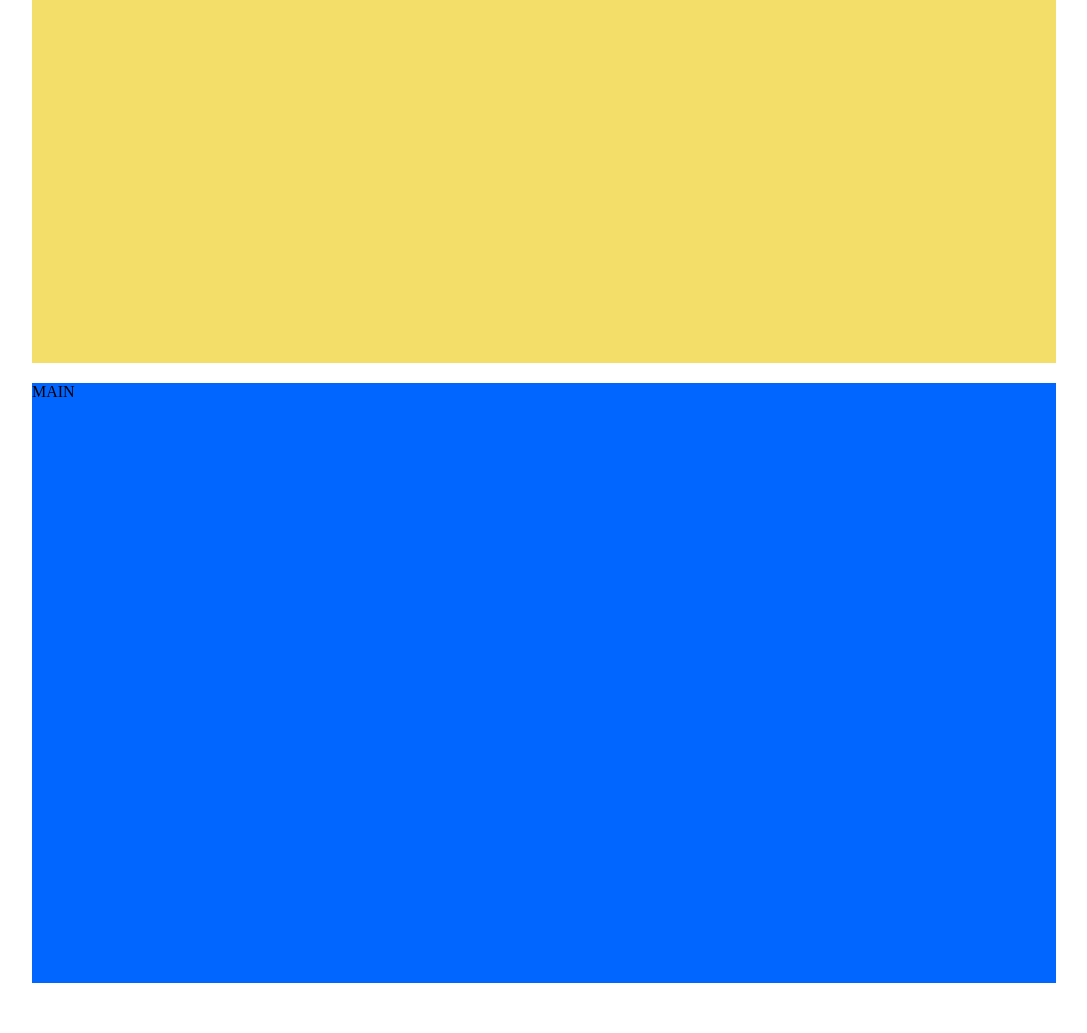
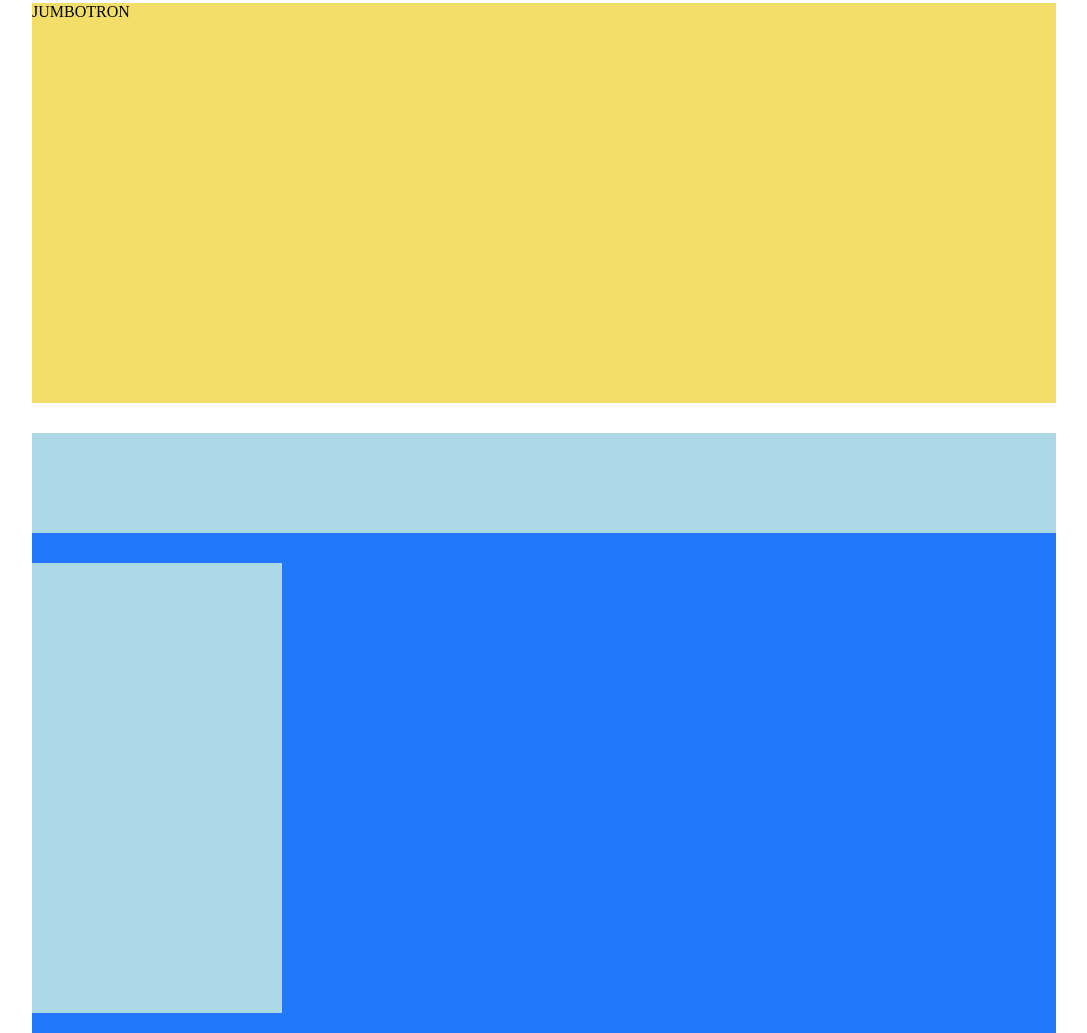
Before and after one commit to AnnaStark0/htmlcss-struttura-wp, a plain HTML site: page index.html in a window 1280 px wide. Shown: the part 177-1210 px from the top of the page, without its empty margins (96-1183 px from the left). Before the commit the page ends 1160 px from the top, so only its background shows below. Drawn offline with Linux system fonts and the light colour scheme.

Commit message:
section1

```diff
--- a/css/style.css
+++ b/css/style.css
@@ -11,7 +11,7 @@
 
 /***HEADER***/
 header {
-height: 100px;
+height: 130px;
 margin-top: 20px;
 background-color: rgb(252, 104, 244);
 }
@@ -20,14 +20,32 @@ background-color: rgb(252, 104, 244);
 /***JUMBOTRON***/
 .jumbotron {
     height: 400px;
-    margin-top: 20px;
-    margin-bottom: 20px;
+    margin-top: 30px;
+    margin-bottom: 30px;
     background-color: rgb(243, 222, 106);
 }
 
-.contenitore {
-    background-color: rgb(0, 102, 255);
+.maincontain {
+    background-color: rgb(34, 120, 250);
 }
+
+
+/***MAIN***/
+
+/***Sezione Principale***/
+.sezione {
+    background-color: lightblue;
+}
+
+/***Prima Sezione***/
+.sect1 {
+    background-color: lightblue;
+    margin-top: 30px;
+    margin-bottom: 30px;
+    width: 250px;
+}
+
+
 
 
 
@@ -37,3 +55,13 @@ background-color: rgb(252, 104, 244);
 .debug-cont {
     height: 600px;
 }
+
+/***Altezza Sezione Principale***/
+.debug-sp {
+    height: 100px;
+}
+
+/***Altezza Prima Sezione***/
+.debug-s1 {
+    height: 450px;
+}
--- a/index.html
+++ b/index.html
@@ -24,8 +24,20 @@
 
     <!--Inizio Main-->
     <main>
-        <div class="contenitore debug-cont" >
-            MAIN
+        <div class="maincontain debug-cont" >
+
+            <!--Sezione Principale-->
+            <section class="sezione debug-sp">
+
+            </section>
+            <!--///Sezione Principale-->
+
+            <!--Prima Sezione-->
+            <section class="sect1 debug-s1">
+
+            </section>
+            <!--///Prima Sezione-->
+
         </div>
     </main>
     <!--End Main-->
```
